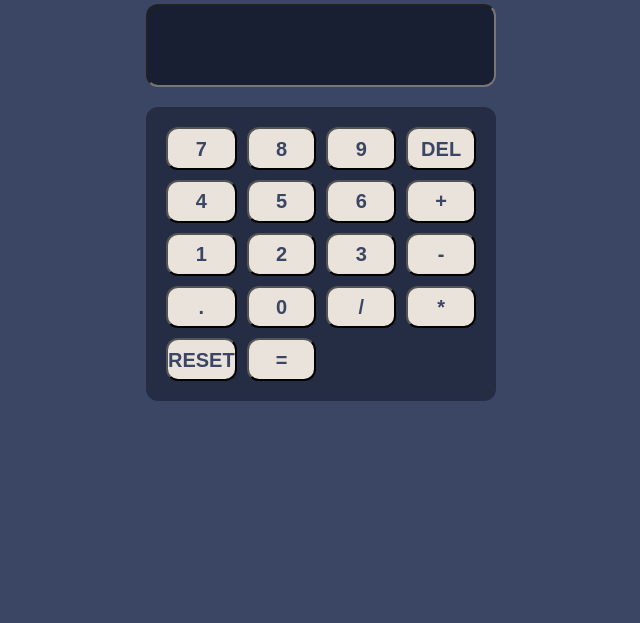
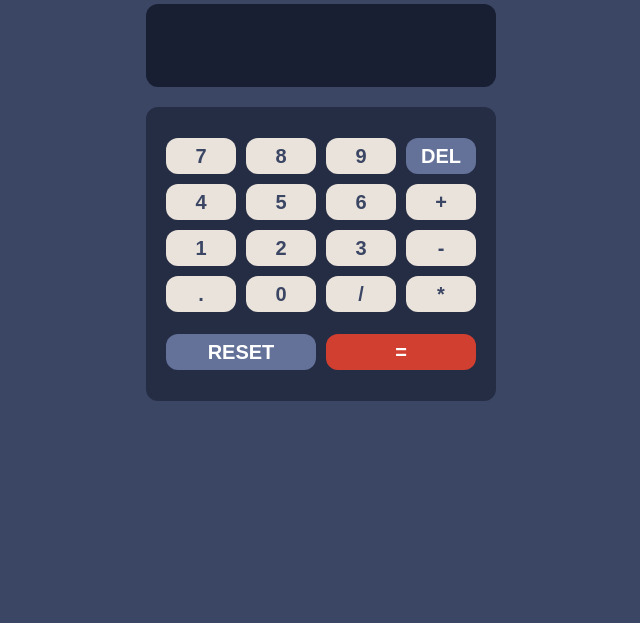
Before and after one commit to dveersingh000/Micro_Project_3-Calulator-, a plain HTML site: page index.html in a window 1280 px wide. Shown: the part 177-800 px from the top of the page, without its empty margins (319-959 px from the left). Drawn offline with Linux system fonts and the light colour scheme.

Commit message:
finalising project

```diff
--- a/index.html
+++ b/index.html
@@ -10,10 +10,11 @@
 
 <body>
     <div class="container">
-        <div class="header">calc</div>
+        <div class="header">calculator</div>
         <input type="text" readonly id="display">
         <div class="input-key">
-            <button onclick="appendToDisplay('7')">7</button>
+            <div class="div1">
+                <button onclick="appendToDisplay('7')">7</button>
             <button onclick="appendToDisplay('8')">8</button>
             <button onclick="appendToDisplay('9')">9</button>
             <button onclick="deleteDisplay()">DEL</button>
@@ -29,8 +30,13 @@
             <button onclick="appendToDisplay('0')">0</button>
             <button onclick="appendToDisplay('/')">/</button>
             <button onclick="appendToDisplay('*')">*</button>
-            <button onclick="resetDisplay()">RESET</button>
+            </div>
+
+
+            <div class="div2">
+                <button onclick="resetDisplay()">RESET</button>
             <button onclick="calculate()">=</button>
+            </div>
         </div>
 
     </div>
--- a/style.css
+++ b/style.css
@@ -18,12 +18,14 @@
     margin-right: auto;
     margin-top: 10%;
     gap: 20px;
+    font-family: Inter;
 }
 
 .header {
     font-weight: 800;
     font-size: 28px;
     line-height: 33px;
+    color: #FFFFFF;
 }
 
 input {
@@ -38,19 +40,37 @@ input {
     color: #FFFFFF;
     background: #181F32;
     padding-right: 20px;
+    border: none;
 }
 
 .input-key {
-    display: grid;
-    grid-template-columns: repeat(4, 1fr);
-    gap: 10px;
+
     padding: 20px;
     background: #252D44;
     border-radius: 12px;
     width: 100%;
     height: 70%;
     cursor: pointer;
+    display: flex;
+    flex-direction: column;
+    justify-content: space-around;
 
+}
+
+.div1 {
+    display: grid;
+	grid-template-rows: repeat(4, 1fr);
+	grid-template-columns: repeat(4, 1fr);
+    gap: 10px;
+    background: #252D44;
+}
+
+.div2 {
+    display: grid;
+	grid-template-rows: 1fr;
+	grid-template-columns: repeat(2, 1fr);
+    gap: 10px;
+    background: #252D44;
 }
 
 .input-key button {
@@ -61,4 +81,19 @@ input {
     font-weight: 800;
     line-height: 36px;
     text-align: center;
+    border: none;
 }
+
+button:nth-child(4){
+    background: #647299;
+    color: #FFFFFF;
+}
+
+.div2 button:nth-child(2){
+    background: #D13F30;
+    color: #FFFFFF;
+}
+.div2 button:nth-child(1){
+    background: #647299;
+    color: #FFFFFF;
+}
```
